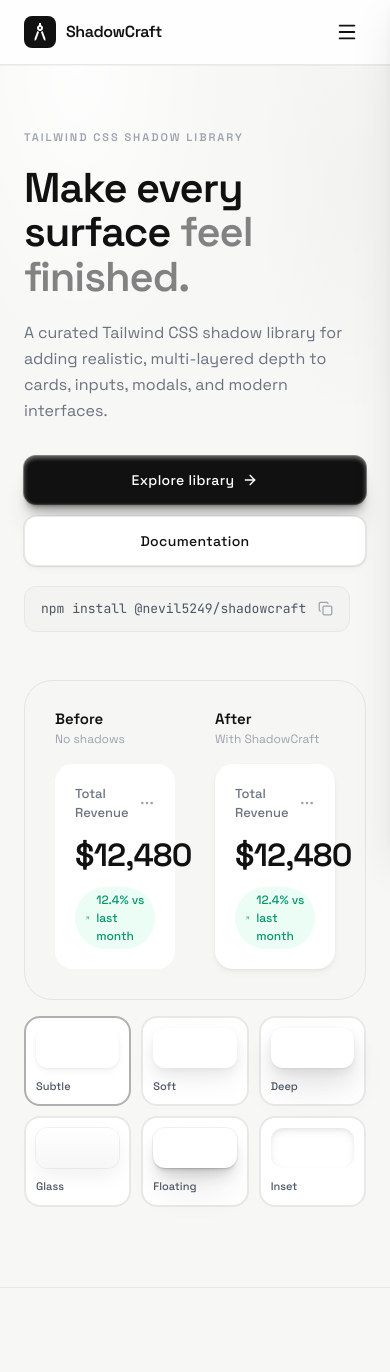
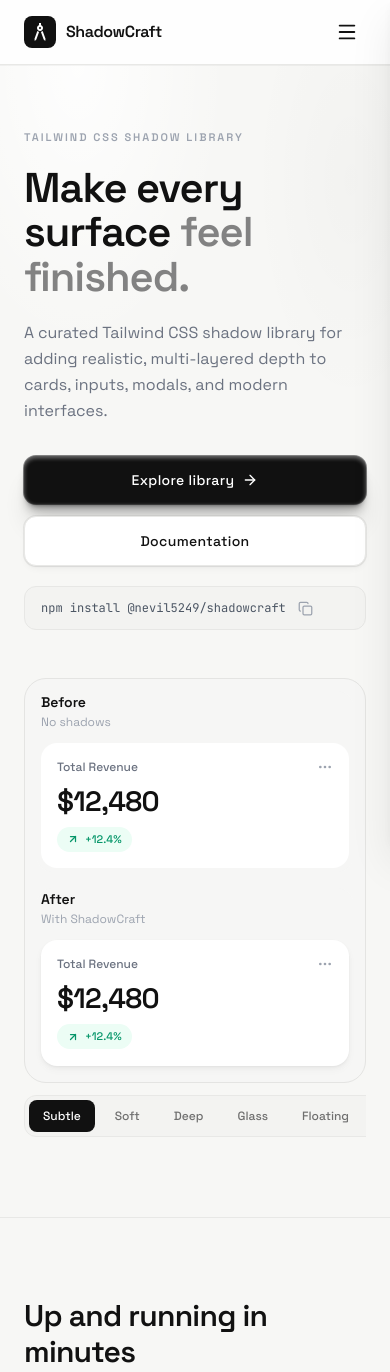
Before and after one commit to NEVIL5249/ShadowCraft, a React (Vite) app: page / in a window 390 px wide. Shown: the top 1372 px of the page. Built offline with nearby package versions, Linux system fonts and the light colour scheme.

Commit message:
style: refine RevenueCard and Hero component styles for improved layout, spacing, and responsiveness

```diff
--- a/src/components/Hero.jsx
+++ b/src/components/Hero.jsx
@@ -52,11 +52,11 @@
 
 const RevenueCard = ({ shadow, className = '' }) => (
   <div
-    className={`rounded-[18px] bg-white p-5 sm:p-6 ${className}`}
+    className={`rounded-2xl bg-white p-4 sm:p-5 lg:p-6 ${className}`}
     style={{ boxShadow: shadow }}
   >
-    <div className="flex items-center justify-between mb-4">
-      <p className="text-[13px] font-medium text-[#6b7280]">Total Revenue</p>
+    <div className="flex items-center justify-between mb-3 sm:mb-4">
+      <p className="text-xs sm:text-[13px] font-medium text-[#6b7280]">Total Revenue</p>
       <button
         type="button"
         className="text-[#9ca3af] hover:text-[#6b7280] transition-colors"
@@ -66,13 +66,14 @@
       </button>
     </div>
 
-    <p className="text-[2rem] sm:text-[2.15rem] font-semibold tracking-tight text-[#111111] leading-none mb-4">
+    <p className="text-[1.75rem] sm:text-[2rem] lg:text-[2.15rem] font-semibold tracking-tight text-[#111111] leading-none mb-3 sm:mb-4">
       $12,480
     </p>
 
-    <div className="inline-flex items-center gap-1.5 rounded-full bg-[#ecfdf5] px-2.5 py-1 text-[12px] font-medium text-[#059669]">
+    <div className="inline-flex items-center gap-1.5 rounded-full bg-[#ecfdf5] px-2.5 py-1 text-[11px] sm:text-[12px] font-medium text-[#059669]">
       <ArrowUpRight size={12} strokeWidth={2.5} />
-      12.4% vs last month
+      <span className="sm:hidden">+12.4%</span>
+      <span className="hidden sm:inline">12.4% vs last month</span>
     </div>
   </div>
 );
@@ -125,10 +126,10 @@
 
             <button
               onClick={copyCommand}
-              className="group inline-flex items-center gap-3 rounded-xl border border-[#e7e7e5] bg-[#f3f3f1] px-4 py-3 text-left transition-colors hover:bg-[#efefed]"
+              className="group inline-flex items-center gap-3 w-full sm:w-auto max-w-full rounded-xl border border-[#e7e7e5] bg-[#f3f3f1] px-4 py-3 text-left transition-colors hover:bg-[#efefed]"
             >
-              <span className="font-mono text-[13px] text-[#4b5563]">{installCmd}</span>
-              <span className="text-[#9ca3af] group-hover:text-ink transition-colors">
+              <span className="font-mono text-[12px] sm:text-[13px] text-[#4b5563] truncate">{installCmd}</span>
+              <span className="shrink-0 text-[#9ca3af] group-hover:text-ink transition-colors">
                 {copied ? <Check size={15} /> : <Copy size={15} />}
               </span>
             </button>
@@ -141,19 +142,19 @@
             transition={{ duration: 0.6, delay: 0.08, ease: [0.16, 1, 0.3, 1] }}
             className="w-full"
           >
-            <div className="rounded-[28px] bg-[#f6f6f5] border border-[#e4e4e2] p-4 sm:p-5 lg:p-6">
-              <div className="grid grid-cols-2 gap-3 sm:gap-4">
-                <div className="rounded-2xl bg-[#f6f6f5] p-3.5 sm:p-4">
-                  <div className="mb-4">
-                    <p className="text-[15px] font-semibold text-ink leading-none mb-1">Before</p>
+            <div className="rounded-[22px] sm:rounded-[28px] bg-[#f6f6f5] border border-[#e4e4e2] p-3 sm:p-5 lg:p-6 overflow-hidden">
+              <div className="grid grid-cols-1 sm:grid-cols-2 gap-4 sm:gap-4">
+                <div className="rounded-2xl bg-[#f6f6f5] p-1 sm:p-2 lg:p-3">
+                  <div className="mb-3 sm:mb-4">
+                    <p className="text-sm sm:text-[15px] font-semibold text-ink leading-none mb-1">Before</p>
                     <p className="text-[12px] text-[#9ca3af]">No shadows</p>
                   </div>
                   <RevenueCard shadow="none" />
                 </div>
 
-                <div className="rounded-2xl bg-[#f6f6f5] p-3.5 sm:p-4">
-                  <div className="mb-4">
-                    <p className="text-[15px] font-semibold text-ink leading-none mb-1">After</p>
+                <div className="rounded-2xl bg-[#f6f6f5] p-1 sm:p-2 lg:p-3">
+                  <div className="mb-3 sm:mb-4">
+                    <p className="text-sm sm:text-[15px] font-semibold text-ink leading-none mb-1">After</p>
                     <p className="text-[12px] text-[#9ca3af]">With ShadowCraft</p>
                   </div>
                   <RevenueCard shadow={active.shadow} />
@@ -161,7 +162,8 @@
               </div>
             </div>
 
-            <div className="mt-4 grid grid-cols-3 sm:grid-cols-6 gap-2.5 sm:gap-3">
+            <div className="mt-3 sm:mt-4 overflow-x-auto scrollbar-minimal">
+              <div className="inline-flex min-w-full sm:min-w-0 sm:flex sm:flex-wrap gap-1.5 p-1 rounded-xl bg-[#f3f3f1] border border-line">
                 {presets.map((preset) => {
                   const isActive = preset.id === activePreset;
                   return (
@@ -169,28 +171,17 @@
                       key={preset.id}
                       type="button"
                       onClick={() => setActivePreset(preset.id)}
-                    className={`rounded-2xl bg-white p-2.5 sm:p-3 text-left transition-all duration-200 ${
+                      className={`shrink-0 px-3.5 py-2 rounded-lg text-xs sm:text-sm font-medium transition-all duration-200 ${
                         isActive
-                        ? 'border-2 border-[#b0b0b0]'
-                        : 'border-2 border-[#e8e8e6] hover:border-[#d4d4d4]'
+                          ? 'bg-ink text-white'
+                          : 'bg-transparent text-muted hover:text-ink hover:bg-white/70'
                       }`}
                     >
-                    <div
-                      className="h-10 sm:h-11 rounded-xl bg-white mb-2.5"
-                      style={{
-                        boxShadow: preset.shadow,
-                        background:
-                          preset.id === 'glass'
-                            ? 'linear-gradient(180deg, rgba(255,255,255,0.9), rgba(245,245,245,0.85))'
-                            : '#ffffff',
-                      }}
-                    />
-                    <span className="block text-[11px] sm:text-xs font-medium text-[#4b5563] truncate">
                       {preset.label}
-                    </span>
                     </button>
                   );
                 })}
+              </div>
             </div>
           </motion.div>
         </div>
```
Lines whose indentation alone changed are shown as unchanged.
